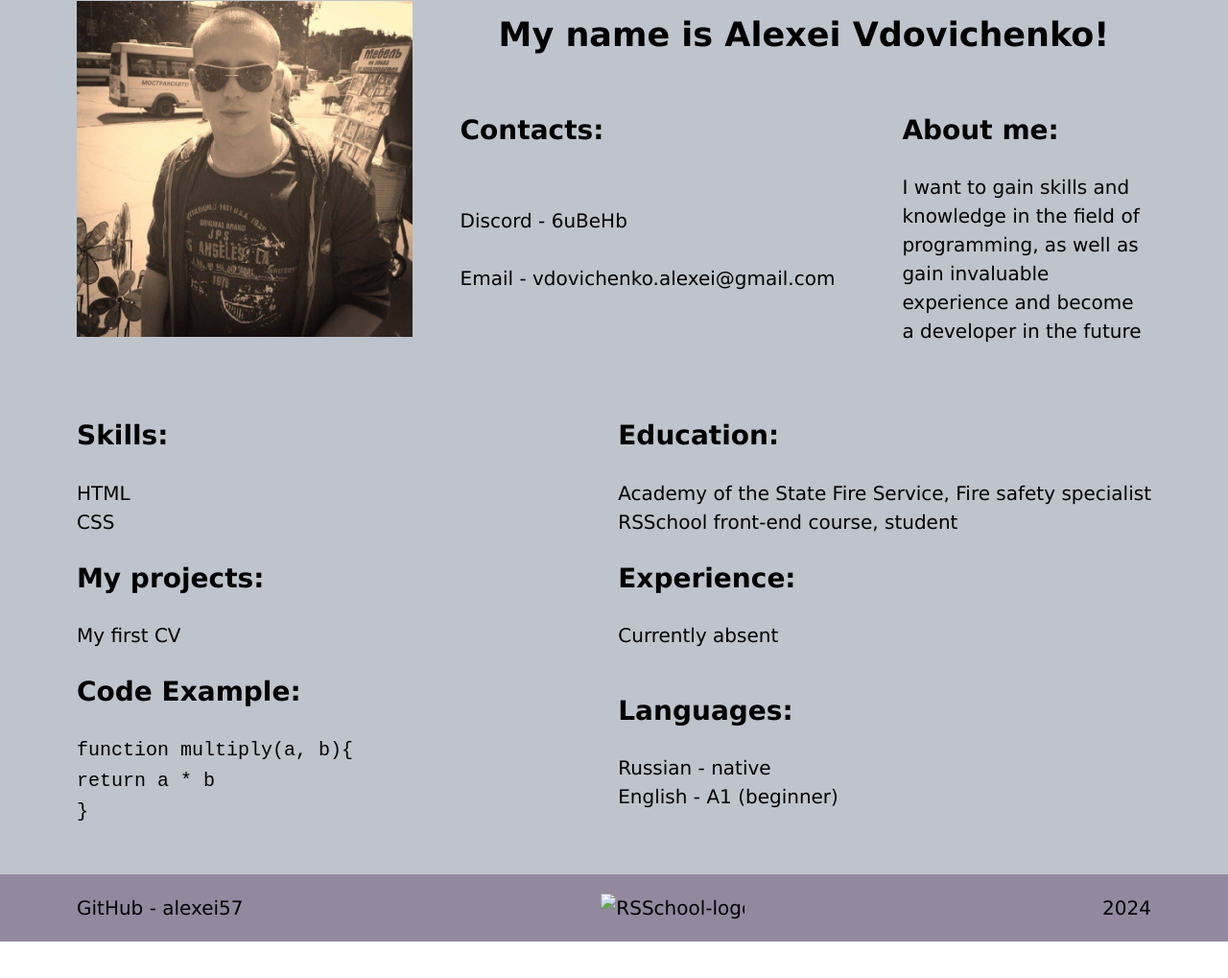
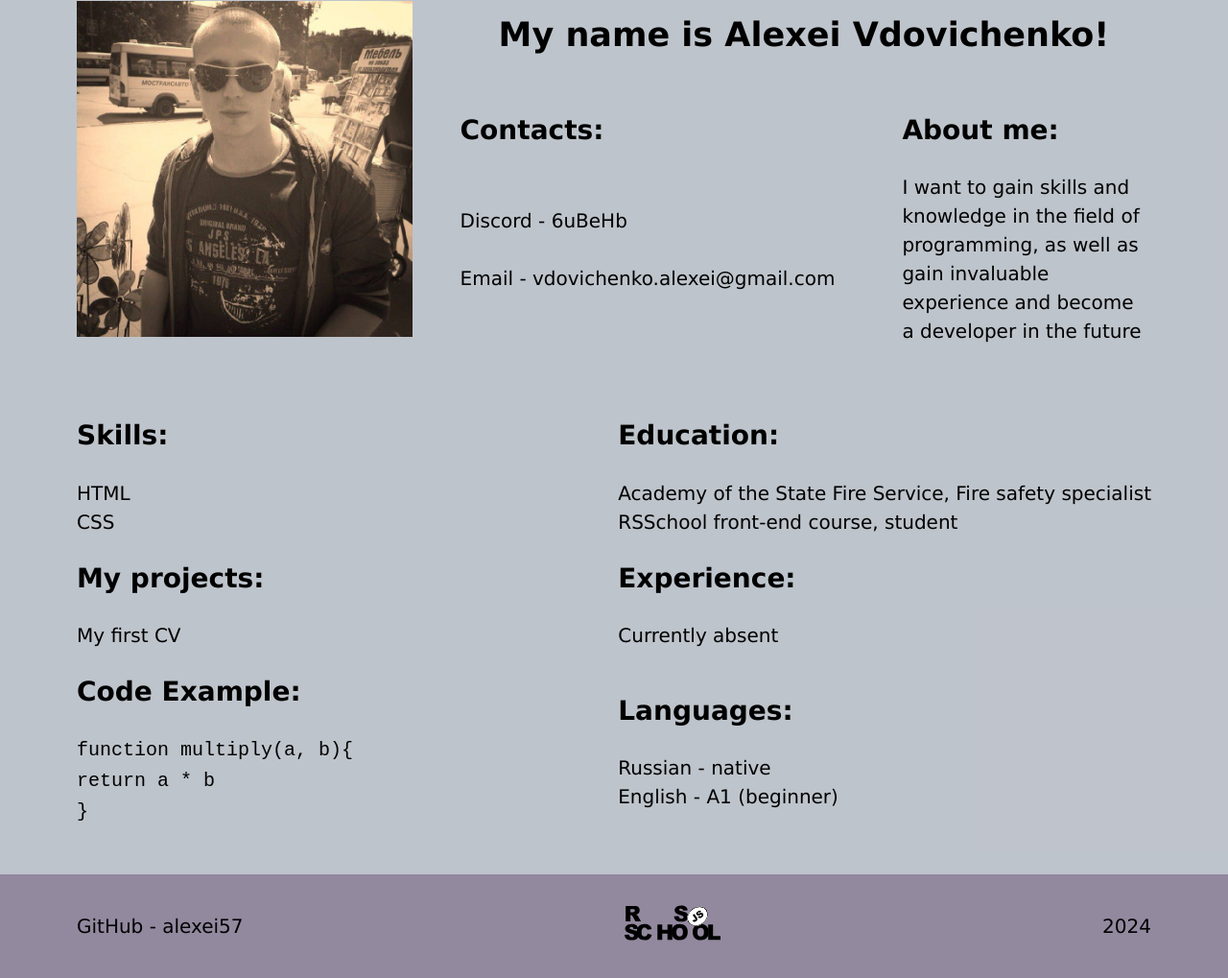
Before and after one commit to alexei57/rsschool-cv, a plain HTML site: page index.html in a window 1280 px wide. Shown: the part 129-1148 px from the top of the page at 96% size. Before the commit the page ends 1110 px from the top, so only its background shows below. Drawn offline with Linux system fonts and the light colour scheme; the site is published under a folder, as on GitHub Pages, so addresses that start at the root find nothing.

Commit message:
feat: fixed the display of the logo

```diff
--- a/index.html
+++ b/index.html
@@ -120,7 +120,7 @@
                     </li>
                     <li class="footer-item">
                         <a href="https://rs.school/courses/javascript-ru" target="_blank" class="footer-link">
-                            <img src="/rs-school-logo.svg" class="img-logo" alt="RSSchool-logo" width="100" height="100">
+                            <img src="./rs-school-logo.svg" class="img-logo" alt="RSSchool-logo" width="100" height="100">
                         </a>
                     </li>
                     <li class="footer-item">
```
